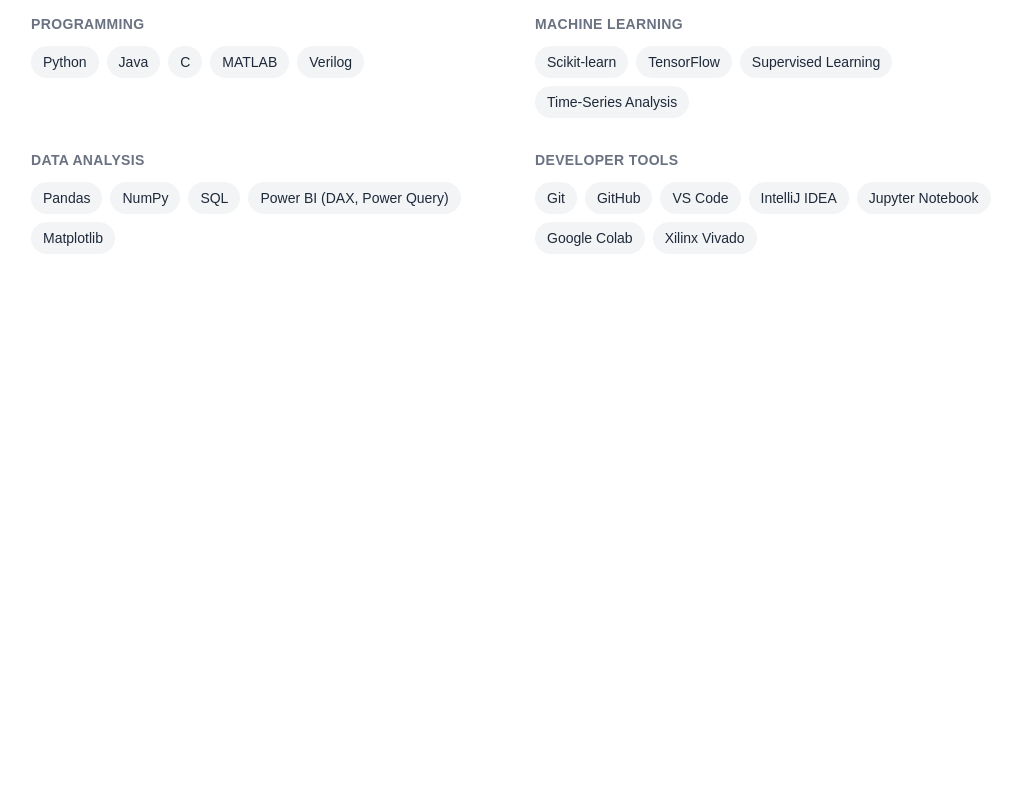
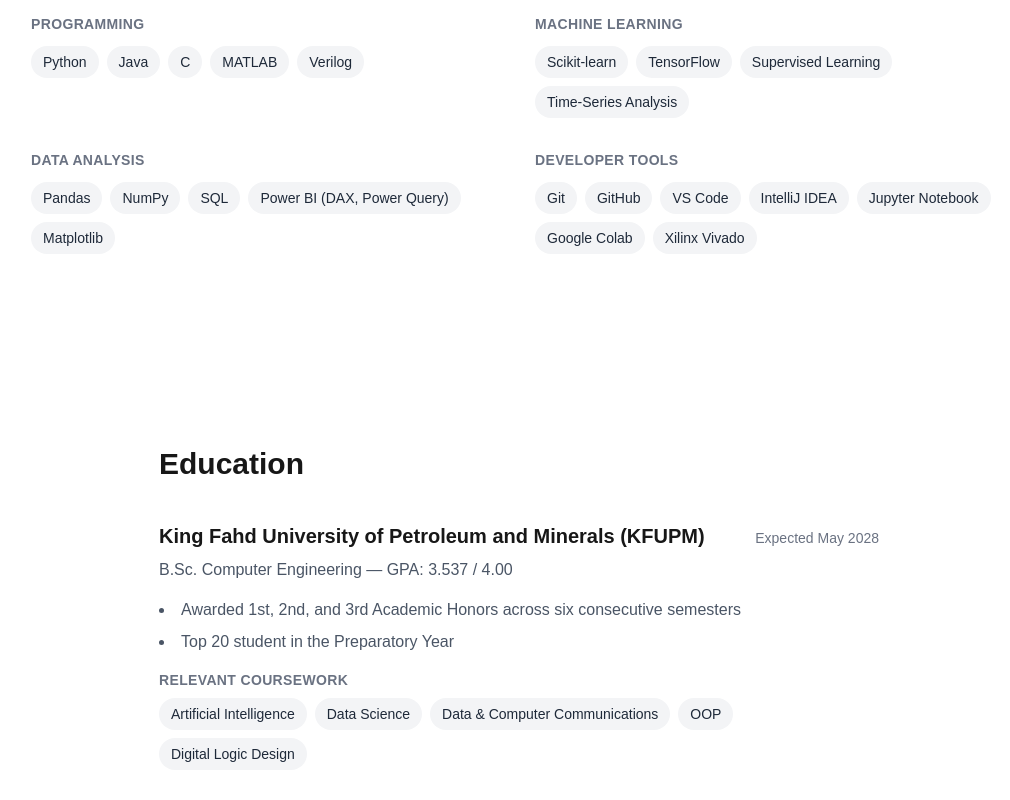
Before and after one commit to wdfzgmd/WED-PORTFOLIO, a Next.js app: page / in a window 1280 px wide. Shown: the part 2406-3206 px from the top of the page, without its empty margins (121-1131 px from the left). Before the commit the page ends 2756 px from the top, so only its background shows below. Built offline with nearby package versions, Linux system fonts and the light colour scheme.

Commit message:
Add Education section

```diff
--- /dev/null
+++ b/app/components/Education.tsx
@@ -0,0 +1,41 @@
+export default function Education() {
+  return (
+    <section id="education" className="max-w-3xl mx-auto px-6 py-24">
+      <h2 className="text-3xl font-bold mb-10">Education</h2>
+      <div>
+        <div className="flex justify-between items-baseline flex-wrap gap-2 mb-2">
+          <h3 className="text-xl font-semibold">
+            King Fahd University of Petroleum and Minerals (KFUPM)
+          </h3>
+          <span className="text-sm text-gray-500">Expected May 2028</span>
+        </div>
+        <p className="text-gray-600 mb-4">B.Sc. Computer Engineering — GPA: 3.537 / 4.00</p>
+
+        <ul className="list-disc list-inside text-gray-600 space-y-2 mb-4">
+          <li>
+            Awarded 1st, 2nd, and 3rd Academic Honors across six consecutive semesters
+          </li>
+          <li>Top 20 student in the Preparatory Year</li>
+        </ul>
+
+        <div>
+          <h4 className="text-sm font-semibold text-gray-500 uppercase tracking-wide mb-2">
+            Relevant Coursework
+          </h4>
+          <div className="flex flex-wrap gap-2">
+            {["Artificial Intelligence", "Data Science", "Data & Computer Communications", "OOP", "Digital Logic Design"].map(
+              (course) => (
+                <span
+                  key={course}
+                  className="text-sm bg-gray-100 text-gray-800 px-3 py-1.5 rounded-full"
+                >
+                  {course}
+                </span>
+              )
+            )}
+          </div>
+        </div>
+      </div>
+    </section>
+  );
+}
--- a/app/page.tsx
+++ b/app/page.tsx
@@ -3,6 +3,7 @@
 import About from "./components/About";
 import Projects from "./components/Projects";
 import Skills from "./components/Skills";
+import Education from "./components/Education";
 
 export default function Home() {
   return (
@@ -12,6 +13,7 @@
       <About />
       <Projects />
       <Skills />
+      <Education />
     </main>
   );
 }
```
